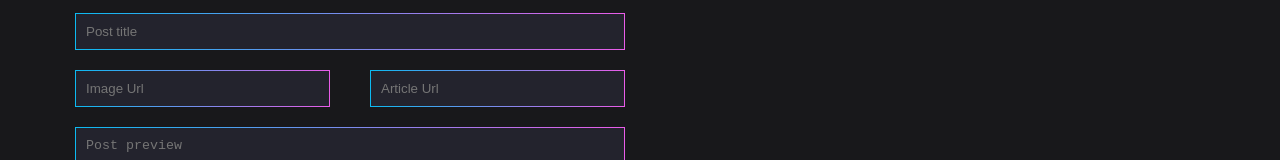
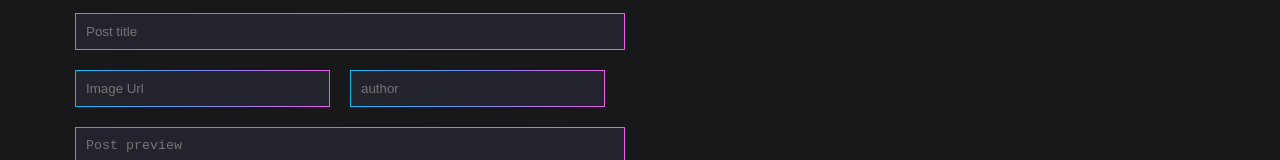
Before and after one commit to 0smir/react, a React (Create React App) app: page /about in a window 1280 px wide. Shown: the part 265-425 px from the top of the page. Built offline with nearby package versions, Linux system fonts and the light colour scheme.

Commit message:
add some improvements for form

```diff
--- a/src/components/structure-components/PostCreateForm.jsx
+++ b/src/components/structure-components/PostCreateForm.jsx
@@ -2,14 +2,20 @@ import {useState} from 'react';
 import '../../styles/_form.scss';
 
 export default function CreatePostForm () {
-    const [postTitle, setPostTitle] = useState('');
-    const [postImageUrl, setImageUrl] = useState('');
-    const [postUrl, setPostUrl] = useState('');
-    const [postPreview, setPostPreview] = useState('');
+    const [post, setPost] = useState({
+        postTitle: '',
+        text: '',
+        authorName: '',
+        imgUrl: ''
+    });
+
 
     const createPost = (e) => {
         e.preventDefault();
-        console.log('post Created!!!', {postTitle, postImageUrl, postUrl, postPreview});
+
+        // console.log('post Created!!!', {postTitle, postImageUrl, postUrl, postPreview});
+        console.log('post Created!!!', e.target.name, e.target.value);
+        setPost({...post, [e.target.name]: e.target.value});
     }
 
     return(
@@ -19,29 +25,32 @@ export default function CreatePostForm () {
                     <input className='create-post__input create-post__input--post-title'
                             type="text"
                             placeholder="Post title"
-                            value={postTitle}
-                            onChange={e => setPostTitle(e.target.value)}
+                            name="postTitle"
+                            value={post.postTitle}
+                            onChange={createPost}
                       />
                     <input className='create-post__input create-post__input--post-image-url'
                             type="text"
                             placeholder="Image Url"
-                            value={postImageUrl}
-                            onChange={e => setImageUrl(e.target.value)}
+                            name="imgUrl"
+                            value={post.imgUrl}
+                            onChange={createPost}
                     />
-                    <input className='create-post__input create-post__input--post-articl-url'
-                             type="text"
-                             placeholder="Article Url"
-                             value={postUrl}
-                             onChange={e => setPostUrl(e.target.value)}
-
+                    <input className='create-post__input create-post__input--post-image-url'
+                            type="text"
+                            placeholder="author"
+                            name="authorName"
+                            value={post.authorName}
+                            onChange={createPost}
                     />
                     <textarea className='create-post__textarea create-post__input--post-preview'
                                 type="text"
                                 placeholder="Post preview"
                                 rows={5}
                                 columns={30}
-                                value={postPreview}
-                                onChange={e => setPostPreview(e.target.value)}
+                                name="text"
+                                value={post.text}
+                                onChange={createPost}
                     >
                     </textarea>
                     <button onClick={(e) => createPost(e)} className="btn btn-add-post" >Add Post</button>
```
